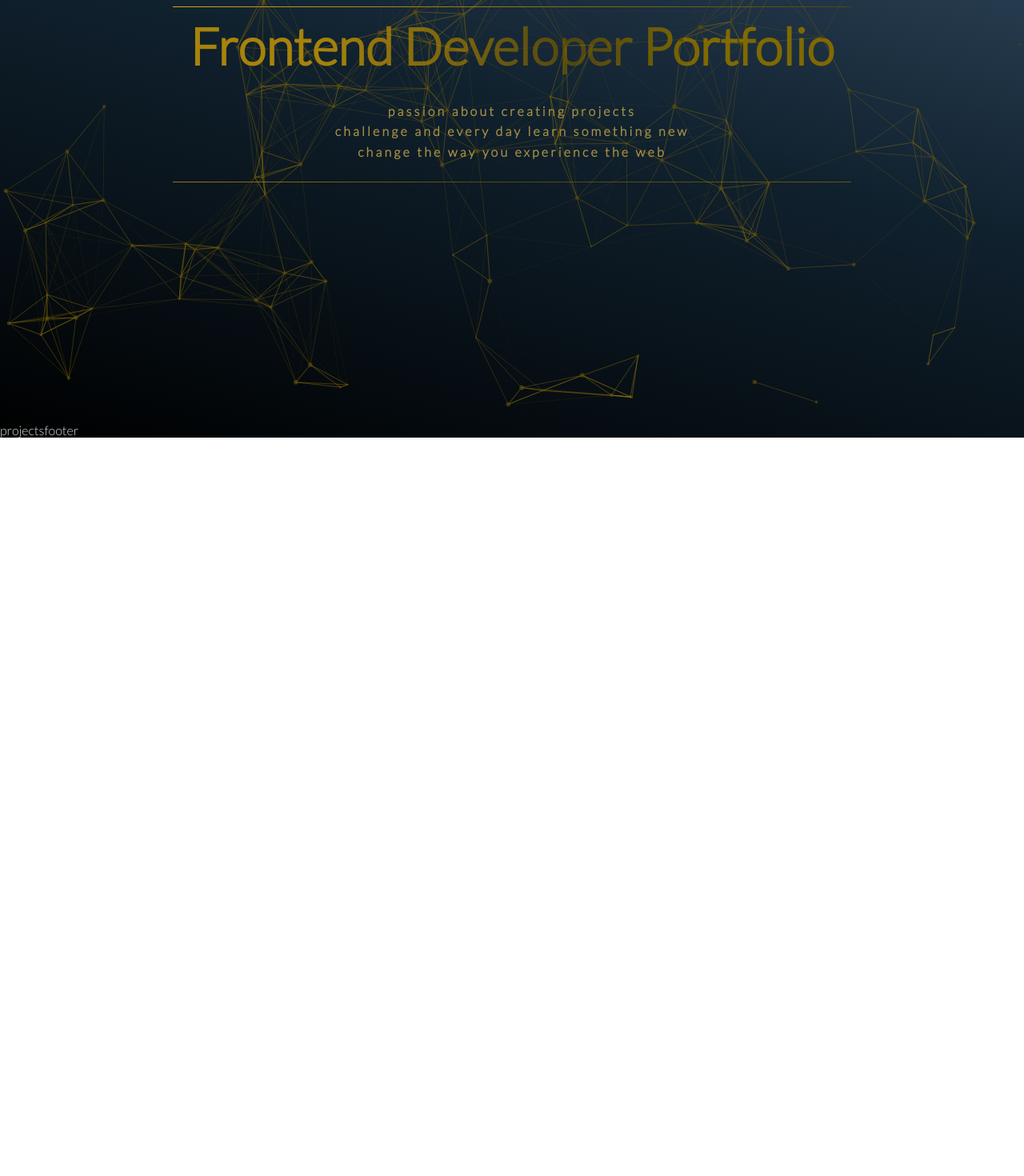
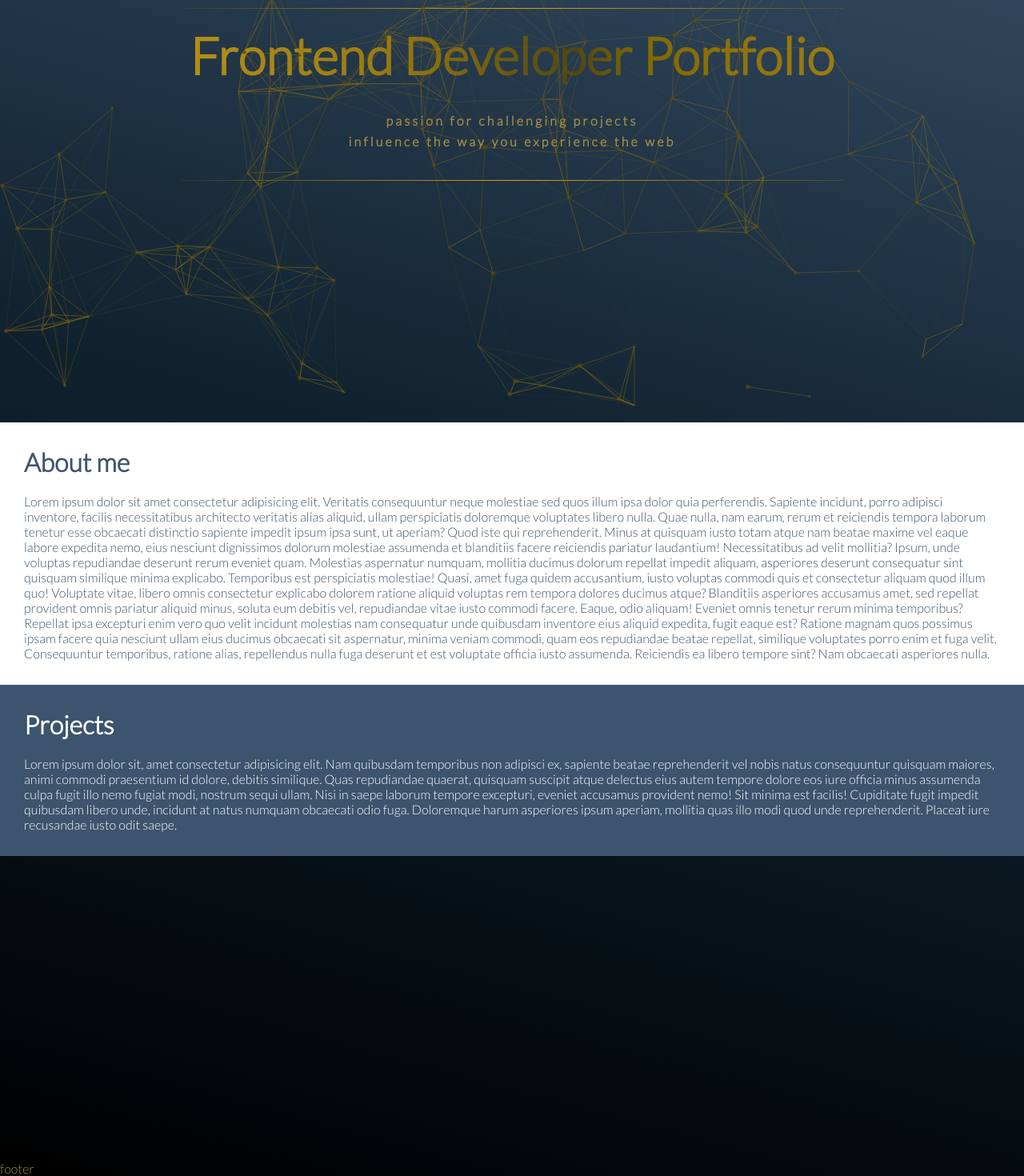
Before and after one commit to krisbaranski/portfolio, a React (Create React App) app: page / in a window 1280 px wide. Shown: the part 292-1762 px from the top of the page at 80% size. Before the commit the page ends 839 px from the top, so only its background shows below. Built offline with nearby package versions, Linux system fonts and the light colour scheme.

Commit message:
style: Add css and new components

```diff
--- a/src/App.js
+++ b/src/App.js
@@ -2,15 +2,17 @@ import React from 'react';
 import './index.css';
 import { BrowserRouter as Router, Route } from 'react-router-dom';
 import Header from './components/Header';
+import { Aboutme } from './components/Aboutme';
+import Projects from './components/Projects';
 import Footer from './components/Footer';
-import Projects from './components/Projects';
 
 function App() {
   return (
     <Router>
       <div className="container">
         <Header />
-        <Route path="/" exact component={Projects} />
+        <Aboutme />
+        <Projects />
         <Footer />
       </div>
     </Router>
--- /dev/null
+++ b/src/components/Aboutme.js
@@ -0,0 +1,40 @@
+import React from 'react';
+
+export const Aboutme = () => {
+  return (
+    <div className="container aboutme">
+      <h2>About me</h2>
+      <p>
+        Lorem ipsum dolor sit amet consectetur adipisicing elit. Veritatis
+        consequuntur neque molestiae sed quos illum ipsa dolor quia perferendis.
+        Sapiente incidunt, porro adipisci inventore, facilis necessitatibus
+        architecto veritatis alias aliquid, ullam perspiciatis doloremque
+        voluptates libero nulla. Quae nulla, nam earum, rerum et reiciendis
+        tempora laborum tenetur esse obcaecati distinctio sapiente impedit ipsum
+        ipsa sunt, ut aperiam? Quod iste qui reprehenderit. Minus at quisquam
+        iusto totam atque nam beatae maxime vel eaque labore expedita nemo, eius
+        nesciunt dignissimos dolorum molestiae assumenda et blanditiis facere
+        reiciendis pariatur laudantium! Necessitatibus ad velit mollitia? Ipsum,
+        unde voluptas repudiandae deserunt rerum eveniet quam. Molestias
+        aspernatur numquam, mollitia ducimus dolorum repellat impedit aliquam,
+        asperiores deserunt consequatur sint quisquam similique minima
+        explicabo. Temporibus est perspiciatis molestiae! Quasi, amet fuga
+        quidem accusantium, iusto voluptas commodi quis et consectetur aliquam
+        quod illum quo! Voluptate vitae, libero omnis consectetur explicabo
+        dolorem ratione aliquid voluptas rem tempora dolores ducimus atque?
+        Blanditiis asperiores accusamus amet, sed repellat provident omnis
+        pariatur aliquid minus, soluta eum debitis vel, repudiandae vitae iusto
+        commodi facere. Eaque, odio aliquam! Eveniet omnis tenetur rerum minima
+        temporibus? Repellat ipsa excepturi enim vero quo velit incidunt
+        molestias nam consequatur unde quibusdam inventore eius aliquid
+        expedita, fugit eaque est? Ratione magnam quos possimus ipsam facere
+        quia nesciunt ullam eius ducimus obcaecati sit aspernatur, minima veniam
+        commodi, quam eos repudiandae beatae repellat, similique voluptates
+        porro enim et fuga velit. Consequuntur temporibus, ratione alias,
+        repellendus nulla fuga deserunt et est voluptate officia iusto
+        assumenda. Reiciendis ea libero tempore sint? Nam obcaecati asperiores
+        nulla.
+      </p>
+    </div>
+  );
+};
--- a/src/components/Footer.js
+++ b/src/components/Footer.js
@@ -2,8 +2,10 @@ import React from 'react';
 
 const Footer = () => {
   return (
-    <div>
-      <p>footer</p>
+    <div className="container footer">
+      <section className="footer_text">
+        <p>footer</p>
+      </section>
     </div>
   );
 };
--- a/src/components/Header.js
+++ b/src/components/Header.js
@@ -41,14 +41,14 @@ const Header = () => {
               bubble: {
                 distance: 300,
                 duration: 1,
-                opacity: 0.2,
+                opacity: 0.3,
                 size: 3,
               },
               push: {
-                quantity: 2,
+                quantity: 1,
               },
               repulse: {
-                distance: 200,
+                distance: 130,
                 duration: 0.4,
               },
             },
@@ -99,10 +99,8 @@ const Header = () => {
       <section className="header">
         <h1 className="hero_title">Frontend Developer Portfolio</h1>
         <h4 className="hero_message">
-          passion about creating projects
-          <br />
-          challenge and every day learn something new
-          <br /> change the way you experience the web
+          passion for challenging projects
+          <br /> influence the way you experience the web
         </h4>
       </section>
     </header>
--- a/src/components/Projects.js
+++ b/src/components/Projects.js
@@ -1,7 +1,24 @@
 import React from 'react';
 
 const Projects = () => {
-  return <div>projects</div>;
+  return (
+    <div className="container projects">
+      <h2>Projects</h2>
+      <p>
+        Lorem ipsum dolor sit, amet consectetur adipisicing elit. Nam quibusdam
+        temporibus non adipisci ex, sapiente beatae reprehenderit vel nobis
+        natus consequuntur quisquam maiores, animi commodi praesentium id
+        dolore, debitis similique. Quas repudiandae quaerat, quisquam suscipit
+        atque delectus eius autem tempore dolore eos iure officia minus
+        assumenda culpa fugit illo nemo fugiat modi, nostrum sequi ullam. Nisi
+        in saepe laborum tempore excepturi, eveniet accusamus provident nemo!
+        Sit minima est facilis! Cupiditate fugit impedit quibusdam libero unde,
+        incidunt at natus numquam obcaecati odio fuga. Doloremque harum
+        asperiores ipsum aperiam, mollitia quas illo modi quod unde
+        reprehenderit. Placeat iure recusandae iusto odit saepe.
+      </p>
+    </div>
+  );
 };
 
 export default Projects;
--- a/src/index.css
+++ b/src/index.css
@@ -25,7 +25,14 @@ h1 {
   font-size: 4rem;
   color: transparent;
   /* background: linear-gradient(to right, #9aa6b9 0%, #617085 30%, #2f5777 100%); */
-  background: linear-gradient(to right, #a7830c 20%, #504611 60%, #806902 80%);
+  background: linear-gradient(
+    to right,
+    #cea10ed5 0%,
+    #a7830ce5 30%,
+    #504611 60%,
+    #806902 70%,
+    #a7830ce5 100%
+  );
   -webkit-background-clip: text;
   /* text-shadow: 3px 3px 5px #111; */
 }
@@ -40,10 +47,10 @@ h4 {
 }
 
 .header {
-  padding: 10px 20px 25px;
+  padding: 20px 10px 35px;
   border-width: 1px;
   border-style: solid;
-  border-image: linear-gradient(to right bottom, #d3a614, #504611, #806902) 1 1
+  border-image: linear-gradient(to right, #50461159, #d3a614, #8069025d) 1 1
     100%;
 }
 
@@ -67,4 +74,38 @@ h4 {
   flex-wrap: wrap;
   width: 100%;
   overflow: hidden;
+  z-index: 1;
 }
+
+.aboutme {
+  background-color: #fff;
+  color: #3c546d;
+  padding: 30px;
+}
+
+.aboutme h2 {
+  font-size: 2rem;
+  padding-bottom: 20px;
+}
+
+.projects {
+  background-color: #3c546d;
+  color: #fff;
+  padding: 30px;
+}
+
+.projects h2 {
+  font-size: 2rem;
+  padding-bottom: 20px;
+}
+
+.footer {
+  color: #a79046;
+  height: 50vh;
+}
+
+.footer_text {
+  display: flex;
+  justify-content: space-evenly;
+  align-items: flex-end;
+}
```
Also changed, not shown: src/components/Particles.js (deleted, +0 -98 lines).
